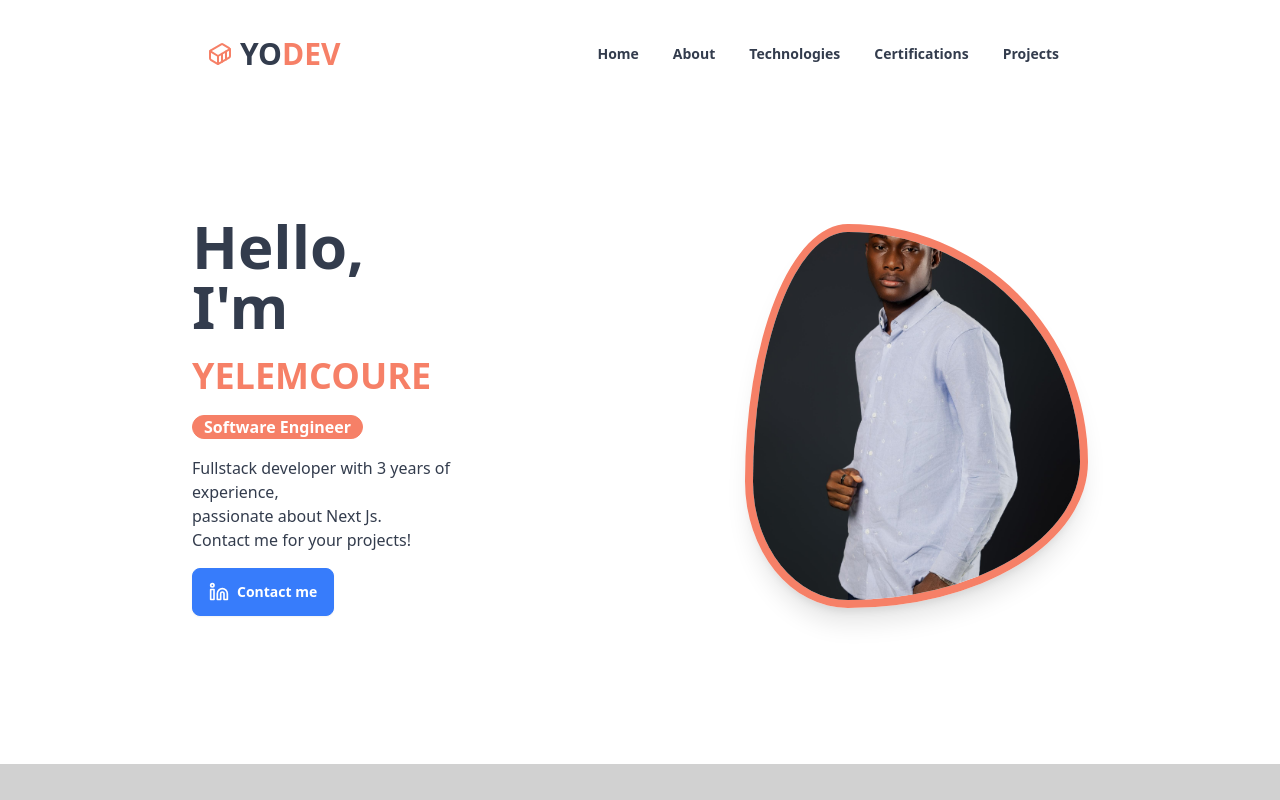
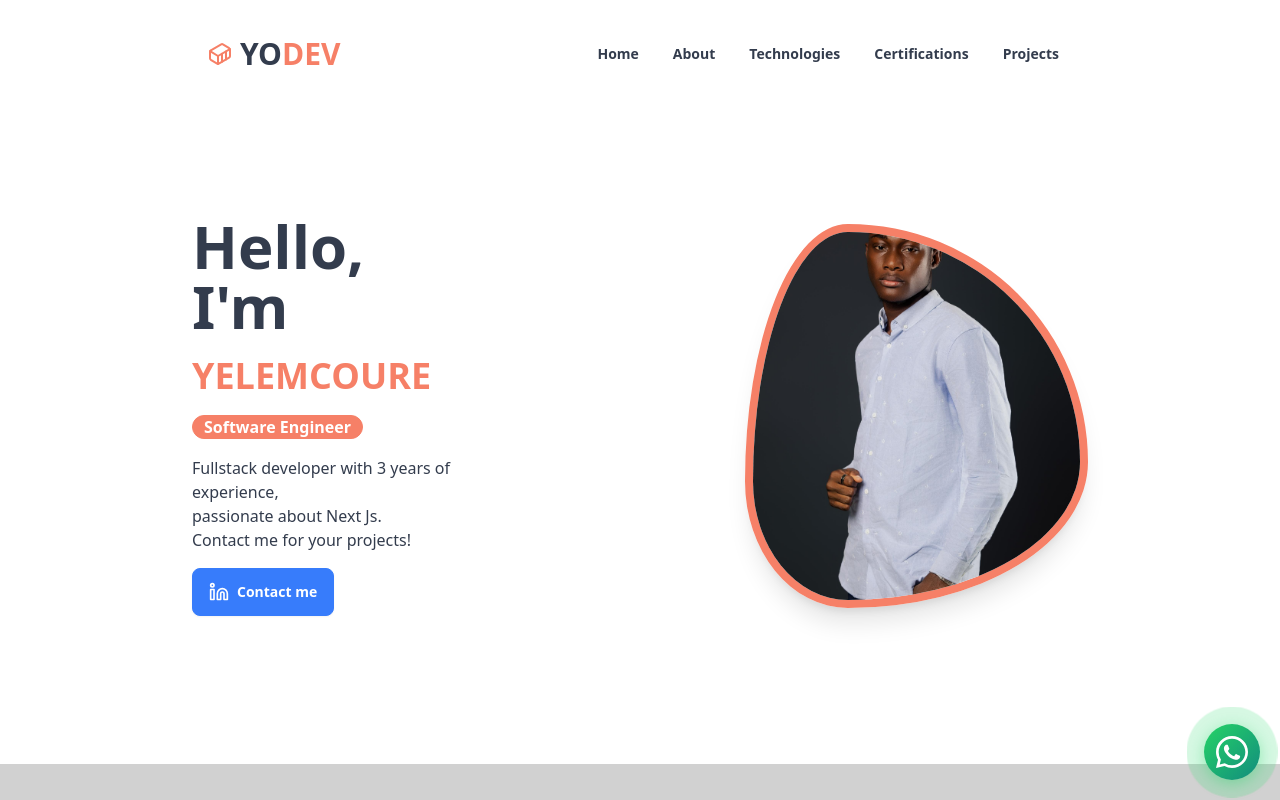
Before and after one commit to YO3CODER/portofolio, a React (Vite) app: page / in a window 1280 px wide. Shown: the top 800 px of the page. Built offline with nearby package versions, Linux system fonts and the light colour scheme.

Commit message:
mise à jour

```diff
--- a/src/components/Home.tsx
+++ b/src/components/Home.tsx
@@ -1,10 +1,192 @@
 import { Linkedin } from "lucide-react"
+import { useState, useRef, useEffect } from "react"
 import img from '../assets/MaPhoto.jpg'
+
+const WhatsAppButton = () => {
+    const [position, setPosition] = useState({ x: 20, y: 20 })
+    const [isDragging, setIsDragging] = useState(false)
+    const [dragOffset, setDragOffset] = useState({ x: 0, y: 0 })
+    const [hasDragged, setHasDragged] = useState(false)
+    const [showTooltip, setShowTooltip] = useState(false)
+    const buttonRef = useRef<HTMLDivElement>(null)
+
+    const phoneNumber = "2250160759928"
+    const message = encodeURIComponent("Bonjour, je vous contacte depuis votre portfolio !")
+    const whatsappUrl = `https://wa.me/${phoneNumber}?text=${message}`
+
+    // Inject keyframes via DOM to avoid JSX parsing issues
+    useEffect(() => {
+        const styleId = "whatsapp-ping-style"
+        if (!document.getElementById(styleId)) {
+            const styleEl = document.createElement("style")
+            styleEl.id = styleId
+            styleEl.textContent = `
+                @keyframes waPing {
+                    0% { transform: scale(1); opacity: 0.6; }
+                    75%, 100% { transform: scale(2); opacity: 0; }
+                }
+                .wa-ping {
+                    animation: waPing 1.5s cubic-bezier(0, 0, 0.2, 1) infinite;
+                }
+            `
+            document.head.appendChild(styleEl)
+        }
+        return () => {
+            const el = document.getElementById(styleId)
+            if (el) el.remove()
+        }
+    }, [])
+
+    const handleMouseDown = (e: React.MouseEvent) => {
+        setIsDragging(true)
+        setHasDragged(false)
+        setShowTooltip(false)
+        setDragOffset({
+            x: e.clientX - position.x,
+            y: e.clientY - position.y,
+        })
+    }
+
+    const handleTouchStart = (e: React.TouchEvent) => {
+        const touch = e.touches[0]
+        setIsDragging(true)
+        setHasDragged(false)
+        setDragOffset({
+            x: touch.clientX - position.x,
+            y: touch.clientY - position.y,
+        })
+    }
+
+    useEffect(() => {
+        const handleMouseMove = (e: MouseEvent) => {
+            if (!isDragging) return
+            setHasDragged(true)
+            setPosition({
+                x: e.clientX - dragOffset.x,
+                y: e.clientY - dragOffset.y,
+            })
+        }
+
+        const handleTouchMove = (e: TouchEvent) => {
+            if (!isDragging) return
+            setHasDragged(true)
+            const touch = e.touches[0]
+            setPosition({
+                x: touch.clientX - dragOffset.x,
+                y: touch.clientY - dragOffset.y,
+            })
+        }
+
+        const handleMouseUp = () => setIsDragging(false)
+        const handleTouchEnd = () => setIsDragging(false)
+
+        window.addEventListener("mousemove", handleMouseMove)
+        window.addEventListener("mouseup", handleMouseUp)
+        window.addEventListener("touchmove", handleTouchMove)
+        window.addEventListener("touchend", handleTouchEnd)
+
+        return () => {
+            window.removeEventListener("mousemove", handleMouseMove)
+            window.removeEventListener("mouseup", handleMouseUp)
+            window.removeEventListener("touchmove", handleTouchMove)
+            window.removeEventListener("touchend", handleTouchEnd)
+        }
+    }, [isDragging, dragOffset])
+
+    const handleClick = () => {
+        if (!hasDragged) {
+            window.open(whatsappUrl, "_blank")
+        }
+    }
+
+    return (
+        <div
+            ref={buttonRef}
+            onMouseDown={handleMouseDown}
+            onTouchStart={handleTouchStart}
+            onClick={handleClick}
+            onMouseEnter={() => setShowTooltip(true)}
+            onMouseLeave={() => setShowTooltip(false)}
+            style={{
+                position: "fixed",
+                bottom: `${position.y}px`,
+                right: `${position.x}px`,
+                zIndex: 9999,
+                cursor: isDragging ? "grabbing" : "grab",
+                userSelect: "none",
+                touchAction: "none",
+            }}
+        >
+            {/* Pulse ring */}
+            <span
+                className="wa-ping"
+                style={{
+                    position: "absolute",
+                    inset: 0,
+                    borderRadius: "9999px",
+                    backgroundColor: "#4ade80",
+                    opacity: 0.6,
+                    display: "block",
+                }}
+            />
+
+            {/* Tooltip */}
+            {showTooltip && !isDragging && (
+                <div
+                    style={{
+                        position: "absolute",
+                        bottom: "64px",
+                        right: 0,
+                        backgroundColor: "#1f2937",
+                        color: "white",
+                        fontSize: "12px",
+                        borderRadius: "8px",
+                        padding: "6px 12px",
+                        whiteSpace: "nowrap",
+                        pointerEvents: "none",
+                        boxShadow: "0 2px 8px rgba(0,0,0,0.3)",
+                    }}
+                >
+                    💬 Écrire sur WhatsApp
+                </div>
+            )}
+
+            {/* Main button */}
+            <div
+                style={{
+                    position: "relative",
+                    display: "flex",
+                    alignItems: "center",
+                    justifyContent: "center",
+                    width: "56px",
+                    height: "56px",
+                    borderRadius: "9999px",
+                    background: "linear-gradient(135deg, #25D366 0%, #128C7E 100%)",
+                    transform: isDragging ? "scale(1.1)" : "scale(1)",
+                    transition: "transform 0.15s, box-shadow 0.15s",
+                    boxShadow: isDragging
+                        ? "0 8px 30px rgba(37,211,102,0.6)"
+                        : "0 4px 15px rgba(37,211,102,0.4)",
+                }}
+            >
+                <svg
+                    xmlns="http://www.w3.org/2000/svg"
+                    viewBox="0 0 32 32"
+                    width="32"
+                    height="32"
+                    fill="white"
+                >
+                    <path d="M16 0C7.164 0 0 7.163 0 16c0 2.822.736 5.477 2.027 7.785L0 32l8.456-2.004A15.93 15.93 0 0 0 16 32c8.836 0 16-7.163 16-16S24.836 0 16 0zm0 29.333a13.27 13.27 0 0 1-6.784-1.856l-.486-.29-5.02 1.19 1.216-4.887-.317-.502A13.266 13.266 0 0 1 2.667 16C2.667 8.636 8.636 2.667 16 2.667S29.333 8.636 29.333 16 23.364 29.333 16 29.333zm7.27-9.873c-.398-.2-2.354-1.163-2.72-1.296-.365-.133-.63-.2-.895.2-.265.398-1.03 1.296-1.262 1.562-.232.265-.465.298-.863.1-.398-.2-1.68-.62-3.2-1.977-1.183-1.057-1.982-2.362-2.214-2.76-.232-.398-.025-.613.174-.811.179-.178.398-.465.598-.697.2-.232.265-.398.398-.664.133-.265.067-.497-.033-.697-.1-.2-.895-2.16-1.227-2.958-.323-.776-.65-.67-.895-.683l-.762-.013c-.265 0-.697.1-1.063.497-.365.398-1.394 1.362-1.394 3.322 0 1.96 1.427 3.854 1.627 4.12.2.265 2.808 4.288 6.803 6.017.951.411 1.694.657 2.272.84.955.304 1.824.261 2.511.158.765-.114 2.354-.962 2.688-1.89.333-.927.333-1.72.232-1.89-.1-.165-.365-.265-.763-.464z" />
+                </svg>
+            </div>
+        </div>
+    )
+}
 
 const Home = () => {
     return (
+        <>
             <div id="Home" className="flex flex-col-reverse md:flex-row justify-center items-center md:my-32 my-10">
-
                 <div className="flex flex-col">
                     <h1 className="text-5xl md:text-6xl font-bold text-center md:text-left mt-4 md:mt-0">
                         Hello, <br /> I'm {" "}
@@ -37,12 +219,13 @@ const Home = () => {
                         src={img}
                         alt="Profile"
                         className="w-34 h-34 md:w-96 md:h-96 object-cover border-4 md:border-8 border-accent shadow-xl"
-                    style={{
-                        borderRadius: "30% 70% 70% 30% / 67% 62% 38% 33%"
-                    }}
+                        style={{ borderRadius: "30% 70% 70% 30% / 67% 62% 38% 33%" }}
                     />
                 </div>
             </div>
+
+            <WhatsAppButton />
+        </>
     )
 }
 
```
Lines whose indentation alone changed are shown as unchanged.
